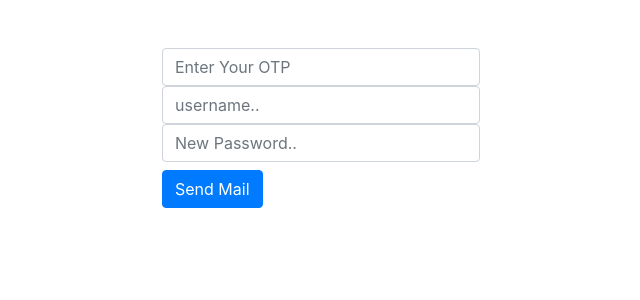
After one commit to ashikpydev/pp2002emsproject, a Django app: page /reset-password in a window 1280 px wide. The commit adds this page. Shown: the top 300 px of the page, without its empty margins (319-959 px from the left). Run offline with Django 3.2, Linux system fonts and the light colour scheme; some libraries are stand-ins or nearby versions.

Commit message:
eidt done

```diff
--- a/emsapp/admin.py
+++ b/emsapp/admin.py
@@ -10,3 +10,4 @@ admin.site.register(UserProfile)
 admin.site.register(LeaveApplication)
 admin.site.register(TodoList, TodoListAdmin)
 admin.site.register(Department)
+admin.site.register(OTP)
--- a/emsapp/urls.py
+++ b/emsapp/urls.py
@@ -2,7 +2,13 @@
 from django.urls import path
 
 from .views import *
+
 urlpatterns = [
+    path('edit', edit, name='edit'),
+
+    path('reset-password', reset_password, name='reset-password'),
+
+    path('forgot-password', forgot_password, name='forgot-password'),
     path('change-password', change_password, name='change_password'),
     path('logout', user_logout, name='user_logout'),
     path('add-employee', add_employee, name='add_employee'),
--- a/emsapp/views.py
+++ b/emsapp/views.py
@@ -2,10 +2,68 @@ from django.shortcuts import redirect, render, HttpResponse
 from django.contrib.auth import login, logout, authenticate
 from django.contrib.auth.decorators import login_required
 from django.contrib import messages
+from django.core.mail import send_mail
+import random
+from.models import *
 
 # Create your views here.
 from .models import *
 from .forms import *
+def edit(request):
+    user = request.user
+    profile = UserProfile.objects.get(user = user)
+    if request.method == 'POST':
+        form = UserProfileForm(instance=profile, data = request.POST)
+        if form.is_valid():
+            form = form.save()
+            return redirect('/userprofile')
+        else:
+            print("not ok")
+    print(profile)
+    form = UserProfileForm(instance=profile)
+    print(form)
+    context = {'form':form}
+    return render(request, 'update.html', context)
+
+
+def reset_password(request):
+    if request.method == 'POST':
+        otp = request.POST['otp']
+        username = request.POST['username']
+        np = request.POST['np']
+        try:
+            otp = OTP.objects.get(otp = otp)
+            if otp.satus == True:
+                try:
+                    user = User.objects.get(username = username)
+                    user.set_password(np)
+                    user.save()
+                    otp.status = False
+                    otp.save()
+                    return redirect('/')
+                except:
+                    context = {'msg':'invalid username'}
+                    return render (request, 'forgot-password-with-otp.html', context)
+            else:
+                context = {'msg':'invalid username'}
+                return render (request, 'forgot-password-with-otp.html', context)
+        except:
+            context = {'msg':'invalid OTP'}
+
+            return render (request, 'forgot-password-with-otp.html', context)
+    return render (request, 'forgot-password-with-otp.html')
+
+def forgot_password(request):
+    if request.method == 'POST':
+        email = request.POST['email']
+        otp = random.randint(1000,9999)
+        otp = str(otp)
+        OTP.objects.create(otp = otp)
+        print(otp)
+        send_mail('forgot password', otp, 'alhasib097@gmail.com', [email])
+        return render(request, 'forgot-password-with-otp.html')
+    return render(request, 'forgot_password.html')
+
 def user_login(request):
     if request.method == 'POST':
         username = request.POST['username']
@@ -16,6 +74,10 @@ def user_login(request):
         if user:
             login(request, user)
             return redirect('/userprofile')
+        else:
+            messages = "Invalid Username Or Password"
+            context = {'messages':messages}
+            return render(request, 'login.html', context)
 
     return render(request, 'login.html')
 
@@ -193,7 +255,7 @@ def change_password(request):
                 user = request.user
                 user.set_password(new_password)
                 user.save()
-                message = messages.success(request, 'Password has changed')
+                messages = messages.success(request, 'Password has changed')
                 return redirect('/')
 
             else:
--- /dev/null
+++ b/templates/forgot-password-with-otp.html
@@ -0,0 +1,32 @@
+<!DOCTYPE html>
+<html lang="en">
+<head>
+    <meta charset="UTF-8">
+    <meta name="viewport" content="width=device-width, initial-scale=1.0">
+    <title>Document</title>
+    <link rel="stylesheet" href="https://maxcdn.bootstrapcdn.com/bootstrap/4.0.0/css/bootstrap.min.css">
+
+</head>
+<body>
+<div class="container mt-5">
+    <div class="row">
+        <div class="col-md-4  m-auto">
+            {% if msg %}
+                {{ msg }}
+            {% endif %}
+            <form method="POST" action="{% url 'reset-password' %}">
+                {% csrf_token %}
+                <div class="form-group mx-sm-3 mb-2">
+                    <input type="text" class="form-control" name = "otp" placeholder="Enter Your OTP">
+                    <input type="text" class="form-control" name = "username" placeholder="username..">
+                    <input type="password" class="form-control" name = "np" placeholder="New Password..">
+
+                    <button type = "submit" class="btn btn-primary mt-2">Send Mail</button>
+
+                </div>
+            </form>
+        </div>
+    </div>
+</div>
+</body>
+</html>
--- a/templates/userprofile.html
+++ b/templates/userprofile.html
@@ -16,7 +16,7 @@
                       <h4>{{ userprofile.user.first_name }} {{ userprofile.user.last_name }}</h4>
                       <p class="text-secondary mb-1">{{ profile.department }}</p>
                       <p class="text-muted font-size-sm">{{ userprofile.designation }}</p>
-                      <a href="#"><button class="btn btn-primary">Edit</button></a>
+                      <a href="{% url 'edit' %}"><button class="btn btn-primary">Edit</button></a>
                       <a href="{% url 'change_password' %}"><button class="btn btn-primary">Change passaword</button></a>
 
                     </div>
```
Also changed, not shown: emsapp/forms.py (+14 -0 lines), emsapp/models.py (+7 -0 lines), pp2002emsproject/settings.py (+8 -0 lines), templates/forgot_password.html (added, +26 -0 lines), templates/login.html (+13 -9 lines), templates/update.html (added, +13 -0 lines), db.sqlite3, emsapp/migrations/0007_otp.py (added).
